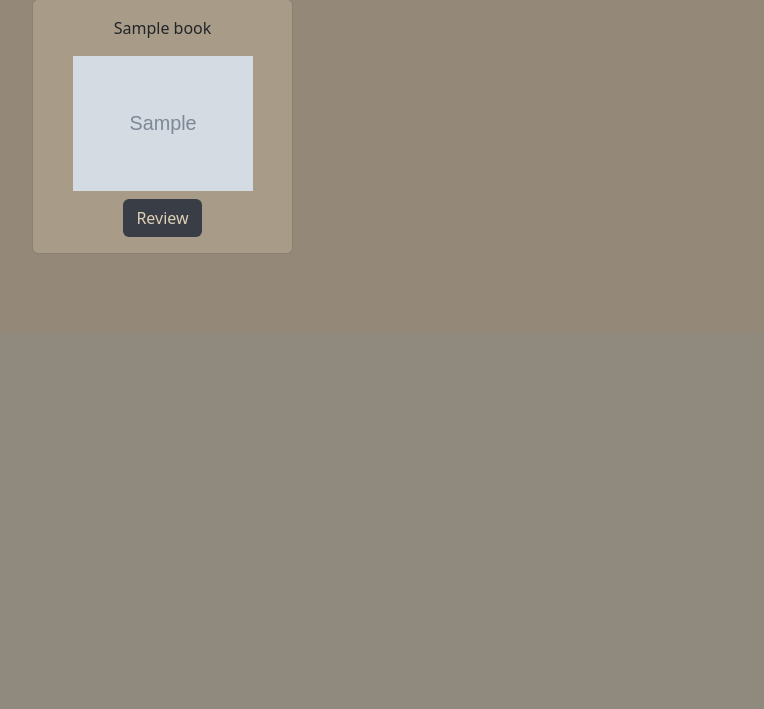
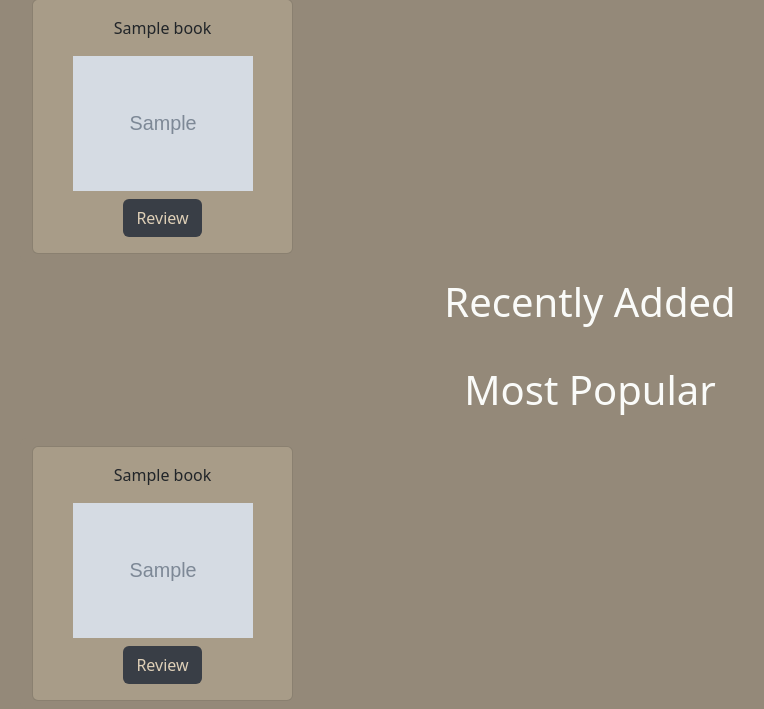
Before and after one commit to Surja11/BiblioBuzz, a Django app: page / in a window 1280 px wide. Shown: the part 467-1176 px from the top of the page, without its empty margins (50-814 px from the left). Before the commit the page ends 721 px from the top, so only its background shows below. Run offline with Django 5.2, Linux system fonts and the light colour scheme; tables that the repository leaves empty hold one stand-in row (values such as "Sample post"); grey boxes marked "Sample" are stand-in pictures.

Commit message:
managed home view and template

```diff
--- a/review/models.py
+++ b/review/models.py
@@ -72,6 +72,7 @@ class Book(models.Model):
   publication = models.CharField(max_length = 200)
   genres = models.ManyToManyField(Genre, blank = True)
   published_date = models.DateField()
+  created_at = models.DateTimeField(auto_now_add=True)
   short_description = models.TextField()
   book_img = models.ImageField(upload_to="media/review/images")
   avg_rating = models.FloatField(default=0.0)
--- a/review/views.py
+++ b/review/views.py
@@ -4,15 +4,26 @@ from .forms import *
 from .models import *
 from django.contrib.auth import logout,authenticate,login
 from django.contrib.auth.decorators import login_required
+from django.utils import timezone
+from django.db.models import Count
 from django.http import JsonResponse
 # login_required
 # Create your views here.
 
 def home(request):
-  books = Book.objects.all()
+
+  recently_added = Book.objects.filter(created_at__gte=timezone.now()- timezone.timedelta(days = 7)).order_by('created_at')[:4]
+
+  most_popular = Book.objects.all().order_by('-avg_rating')[:4]
+
+  trending = Book.objects.annotate(
+    recent_reviews = Count('reviews',filter = models.Q(reviews__created_at__gte = timezone.now()-timezone.timedelta(days = 30)))
+  ).order_by('-recent_reviews')[:5]
   reviews = Review.objects.all()
   context = {
-    'books': books,
+    'most_popular':most_popular,
+    'trending': trending,
+    'recently_added': recently_added,
     'reviews':reviews
   }
   return render(request, 'review/home.html',context)
--- a/templates/review/home.html
+++ b/templates/review/home.html
@@ -13,7 +13,7 @@
 <h1 class="text-center mt-3" style="color: #fafbf9;">Trending</h1>
 <div class="container mt-4 rounded" style="background-color: #948979;">
     <div class="row">
-        {% for book in books %}
+        {% for book in trending %}
         <div class="col-12 col-md-6 col-lg-3 my-2 ">  <!-- Responsive columns -->
             <div class="card h-100" style="background-color:rgba(223, 206, 179, 0.27);">
                 <div class="card-body d-flex flex-column justify-content-center align-items-center">
@@ -25,6 +25,46 @@
             </div>
         </div>
         {% endfor %}
+
+    </div>
+</div>
+
+
+<h1 class="text-center mt-3" style="color: #fafbf9;">Recently Added</h1>
+<div class="container mt-4 rounded" style="background-color: #948979;">
+    <div class="row">
+        {% for book in recently_added %}
+        <div class="col-12 col-md-6 col-lg-3 my-2 ">  <!-- Responsive columns -->
+            <div class="card h-100" style="background-color:rgba(223, 206, 179, 0.27);">
+                <div class="card-body d-flex flex-column justify-content-center align-items-center">
+                    <span class="card-title text-center">{{book.book_name}}</span>
+                    <img src="{{book.book_img.url}}" alt="{{book.book_name}}"
+                         class="img-fluid mt-2" style="max-height: 200px; max-width: 180px; object-fit: contain;">
+                         <a class="btn mt-2" style="background-color: #393E46;color:#DFD0B8" href="{%url "reviewPage" book.id %}" >Review</a>
+                </div>
+            </div>
+        </div>
+        {% endfor %}
+
+    </div>
+</div>
+
+<h1 class="text-center mt-3" style="color: #fafbf9;">Most Popular</h1>
+<div class="container mt-4 rounded" style="background-color: #948979;">
+    <div class="row">
+        {% for book in most_popular %}
+        <div class="col-12 col-md-6 col-lg-3 my-2 ">  <!-- Responsive columns -->
+            <div class="card h-100" style="background-color:rgba(223, 206, 179, 0.27);">
+                <div class="card-body d-flex flex-column justify-content-center align-items-center">
+                    <span class="card-title text-center">{{book.book_name}}</span>
+                    <img src="{{book.book_img.url}}" alt="{{book.book_name}}"
+                         class="img-fluid mt-2" style="max-height: 200px; max-width: 180px; object-fit: contain;">
+                         <a class="btn mt-2" style="background-color: #393E46;color:#DFD0B8" href="{%url "reviewPage" book.id %}" >Review</a>
+                </div>
+            </div>
+        </div>
+        {% endfor %}
+
     </div>
 </div>
 {% endblock body %}
```
